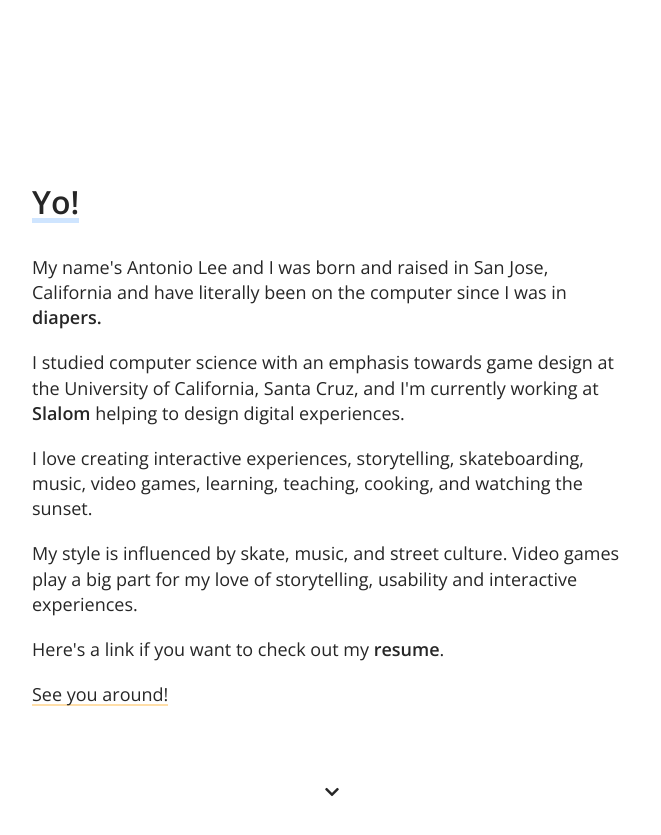
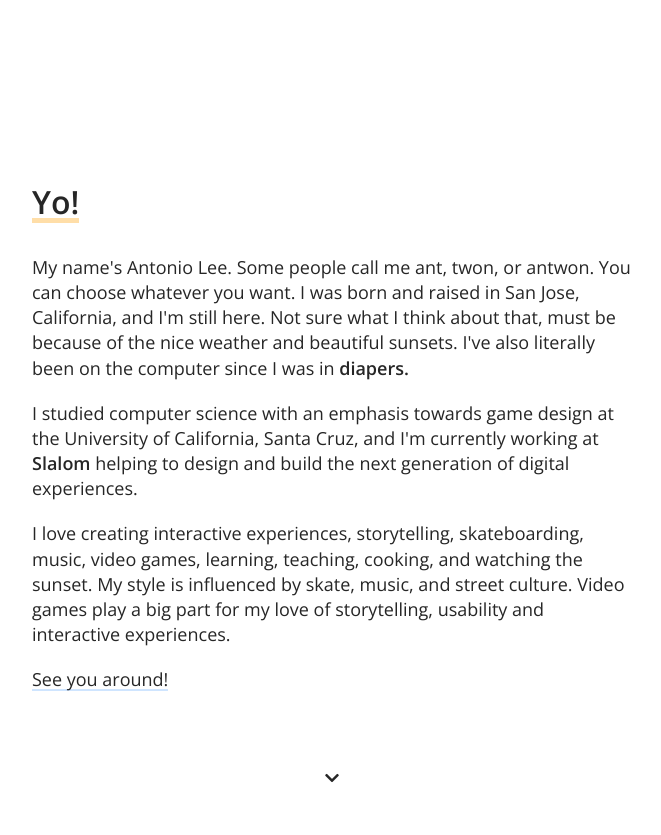
Before and after one commit to antoniolee/antoniolee.github.io, a Jekyll site: the page built from _pages/about.html, in a window 1280 px wide and 900 px high, cut to the strip 0-869 px from the top of the window. Shown: the top 835 px of the strip, without its empty margins (308-969 px from the left). Built offline with Jekyll 4.4.1, drawn with Linux system fonts in a browser that asks for light colours; nearby versions of some CDN libraries.

Commit message:
polish for about me

```diff
--- a/_pages/about.html
+++ b/_pages/about.html
@@ -8,34 +8,29 @@ namespace: about
 <section class="about">
     <div class="intro">
         <div class="blurb">
-            <h1><span class="underline blue">Yo!</span></h1>
+            <h1><span class="underline orange">Yo!</span></h1>
             <p>
-                My name's Antonio Lee and I was born and raised in San Jose, California and have literally been on the computer since I was in <a
+                My name's Antonio Lee. Some people call me <i>ant</i>, <i>twon</i>, or <i>antwon</i>. You can choose whatever you want. I was born and raised in San Jose, California, and I'm still here. Not sure what I think about that, must be because of the nice weather and beautiful sunsets. I've also literally been on the computer since I was in <a
                     class="smooth-scroll" href="#baby-lee">diapers.</a>
             </p>
             <p>
-                I studied computer science with an emphasis towards game design at the University of California, Santa Cruz, and I'm currently working at <a class="" href="https://www.slalombuild.com/">Slalom</a> helping to design digital experiences.
+                I studied computer science with an emphasis towards game design at the University of California, Santa Cruz, and I'm currently working at <a class="" href="https://www.slalombuild.com/">Slalom</a> helping to design and build the next generation of digital experiences.
             </p>
             <p>
                 I love
-                <span class="underline blue hidden">creating interactive experiences</span>,
-                <span class="underline purple hidden">storytelling</span>,
-                <span class="underline pink hidden">skateboarding</span>,
-                <span class="underline red hidden">music</span>,
-                <span class="underline teal hidden">video games</span>,
-                <span class="underline green hidden">learning</span>,
-                <span class="underline green hidden">teaching</span>,
-                <span class="underline yellow hidden">cooking</span>, and
-                <span class="underline orange hidden">watching the sunset</span>.
-            </p>
-            <p>
+                <span class="underline  hidden">creating interactive experiences</span>,
+                <span class="underline  hidden">storytelling</span>,
+                <span class="underline  hidden">skateboarding</span>,
+                <span class="underline  hidden">music</span>,
+                <span class="underline  hidden">video games</span>,
+                <span class="underline  hidden">learning</span>,
+                <span class="underline  hidden">teaching</span>,
+                <span class="underline  hidden">cooking</span>, and
+                <span class="underline  hidden">watching the sunset</span>.
                 My style is influenced by skate, music, and street culture. Video games play a big part for my love of storytelling,
                 usability and interactive experiences.
             </p>
-            <p>
-                Here's a link if you want to check out my <a class="" href="{{ site.url }}/assets/antoniolee-resume.pdf">resume</a>.
-            </p>
-            <p><span class="underline orange">See you around!</span></p>
+            <p><span class="underline blue">See you around!</span></p>
         </div>
     </div>
     <!-- Anchor scroll navigation -->
```
